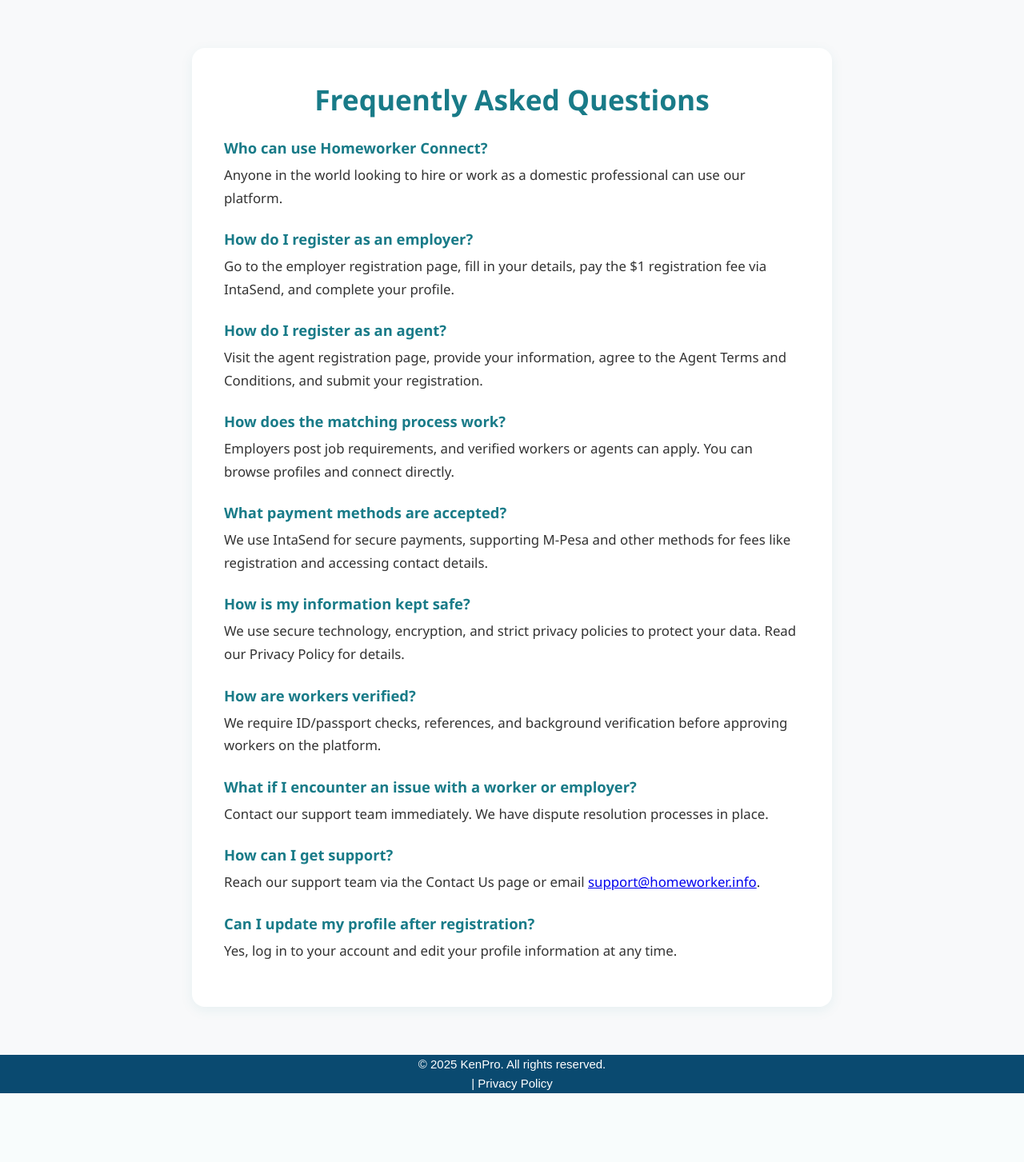
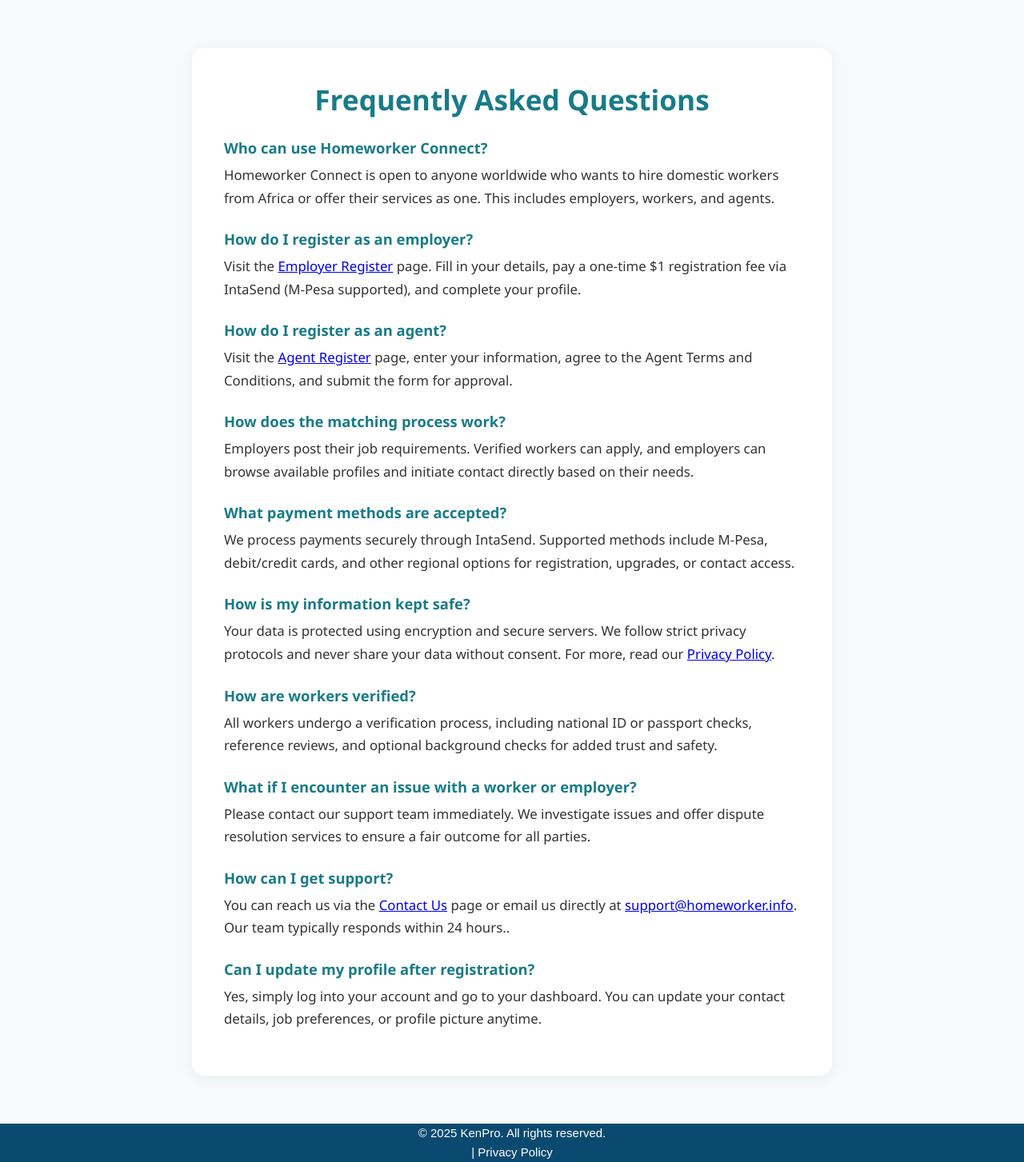
Before and after one commit to kenprohosting/Homeworker.info, a PHP site: page /faq.php in a window 1280 px wide. Shown: the part 76-1529 px from the top of the page at 80% size. Before the commit the page ends 1443 px from the top, so only its background shows below. Run offline with PHP 8.4, Linux system fonts and the light colour scheme.

Commit message:
modified faq

```diff
--- a/faq.php
+++ b/faq.php
@@ -37,43 +37,45 @@ $isLoggedIn = isset($_SESSION['employer_name']);
     <ul class="faq-list">
       <li>
         <div class="faq-q">Who can use Homeworker Connect?</div>
-        <div class="faq-a">Anyone in the world looking to hire or work as a domestic professional can use our platform.</div>
+        <div class="faq-a">Homeworker Connect is open to anyone worldwide who wants to hire domestic workers from Africa or offer their services as one. This includes employers, workers, and agents.</div>
       </li>
       <li>
         <div class="faq-q">How do I register as an employer?</div>
-        <div class="faq-a">Go to the employer registration page, fill in your details, pay the $1 registration fee via IntaSend, and complete your profile.</div>
+        <div class="faq-a">Visit the <a href="employer_register.php">Employer Register</a> page. Fill in your details, pay a one-time $1 registration fee via IntaSend (M-Pesa supported), and complete your profile.</div>
       </li>
       <li>
         <div class="faq-q">How do I register as an agent?</div>
-        <div class="faq-a">Visit the agent registration page, provide your information, agree to the Agent Terms and Conditions, and submit your registration.</div>
+        <div class="faq-a">Visit the <a href="agent_register.php">Agent Register</a> page, enter your information, agree to the Agent Terms and Conditions, and submit the form for approval.</div>
       </li>
       <li>
         <div class="faq-q">How does the matching process work?</div>
-        <div class="faq-a">Employers post job requirements, and verified workers or agents can apply. You can browse profiles and connect directly.</div>
+        <div class="faq-a">Employers post their job requirements. Verified workers can apply, and employers can browse available profiles and initiate contact directly based on their needs.</div>
       </li>
       <li>
         <div class="faq-q">What payment methods are accepted?</div>
-        <div class="faq-a">We use IntaSend for secure payments, supporting M-Pesa and other methods for fees like registration and accessing contact details.</div>
+        <div class="faq-a">We process payments securely through IntaSend. Supported methods include M-Pesa, debit/credit cards, and other regional options for registration, upgrades, or contact access.</div>
       </li>
       <li>
         <div class="faq-q">How is my information kept safe?</div>
-        <div class="faq-a">We use secure technology, encryption, and strict privacy policies to protect your data. Read our Privacy Policy for details.</div>
+        <div class="faq-a">Your data is protected using encryption and secure servers. We follow strict privacy protocols and never share your data without consent. For more, read our
+             <a href="privacy_policy.php">Privacy Policy</a>.</div>
       </li>
       <li>
         <div class="faq-q">How are workers verified?</div>
-        <div class="faq-a">We require ID/passport checks, references, and background verification before approving workers on the platform.</div>
+        <div class="faq-a">All workers undergo a verification process, including national ID or passport checks, reference reviews, and optional background checks for added trust and safety.</div>
       </li>
       <li>
         <div class="faq-q">What if I encounter an issue with a worker or employer?</div>
-        <div class="faq-a">Contact our support team immediately. We have dispute resolution processes in place.</div>
+        <div class="faq-a">Please contact our support team immediately. We investigate issues and offer dispute resolution services to ensure a fair outcome for all parties.</div>
       </li>
       <li>
         <div class="faq-q">How can I get support?</div>
-        <div class="faq-a">Reach our support team via the Contact Us page or email <a href="mailto:support@homeworker.info">support@homeworker.info</a>.</div>
+        <div class="faq-a">You can reach us via the <a href="contact.php">Contact Us</a> page or email us directly at
+      <a href="mailto:support@homeworker.info">support@homeworker.info</a>. Our team typically responds within 24 hours.</a>.</div>
       </li>
       <li>
         <div class="faq-q">Can I update my profile after registration?</div>
-        <div class="faq-a">Yes, log in to your account and edit your profile information at any time.</div>
+        <div class="faq-a">Yes, simply log into your account and go to your dashboard. You can update your contact details, job preferences, or profile picture anytime.</div>
       </li>
     </ul>
   </div>
--- a/index.php
+++ b/index.php
@@ -114,7 +114,7 @@ $isLoggedIn = isset($_SESSION['employer_name']);
           <ul>
             <li><a href="employee_login.php">Employee Login</a></li>
             <li><a href="agent_register.php">Agent Application</a></li>
-            <li><a href="agent_login">Agent Login</a></li>
+            <li><a href="agent_login.php">Agent Login</a></li>
             <li><a href="faq.php">FAQ</a></li>
           </ul>
         </div>
@@ -149,10 +149,12 @@ $isLoggedIn = isset($_SESSION['employer_name']);
       <div class="footer-links">
         <a href="privacy_policy.php">Privacy Policy</a>
         <span>|</span>
+        <a href="agent_terms_and_conditions.php">Terms & Conditions</a>
+        <span>|</span>
         <a href="sitemap.xml">Sitemap</a>
       </div>
 
-      <p>&copy; <?= date("Y") ?> KenPro. All rights reserved.</p>
+      <p>&copy; <?= date("Y") ?> <a style="color: white;" href="https://www.kenpro.org/">KenPro</a>. All rights reserved.</p>
 
       <div class="footer-socials">
         <a href="https://facebook.com" target="_blank" aria-label="Facebook">
```
